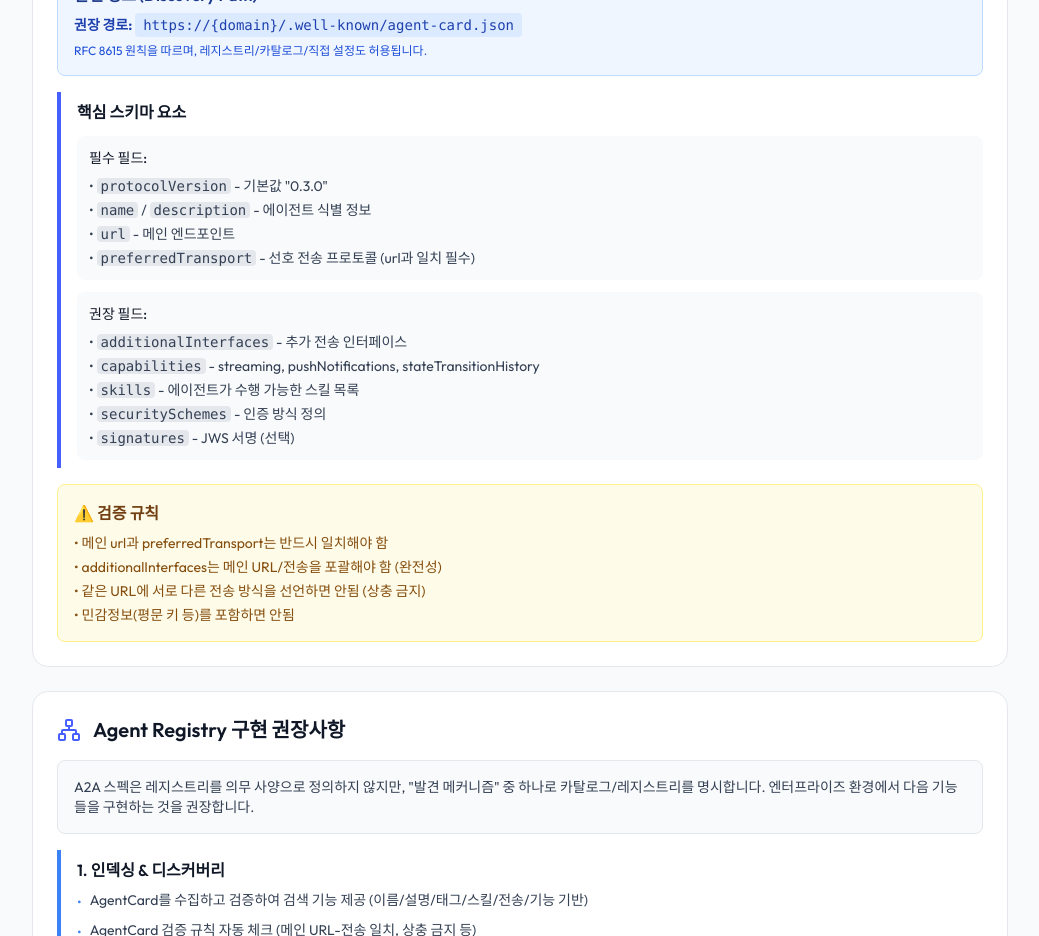
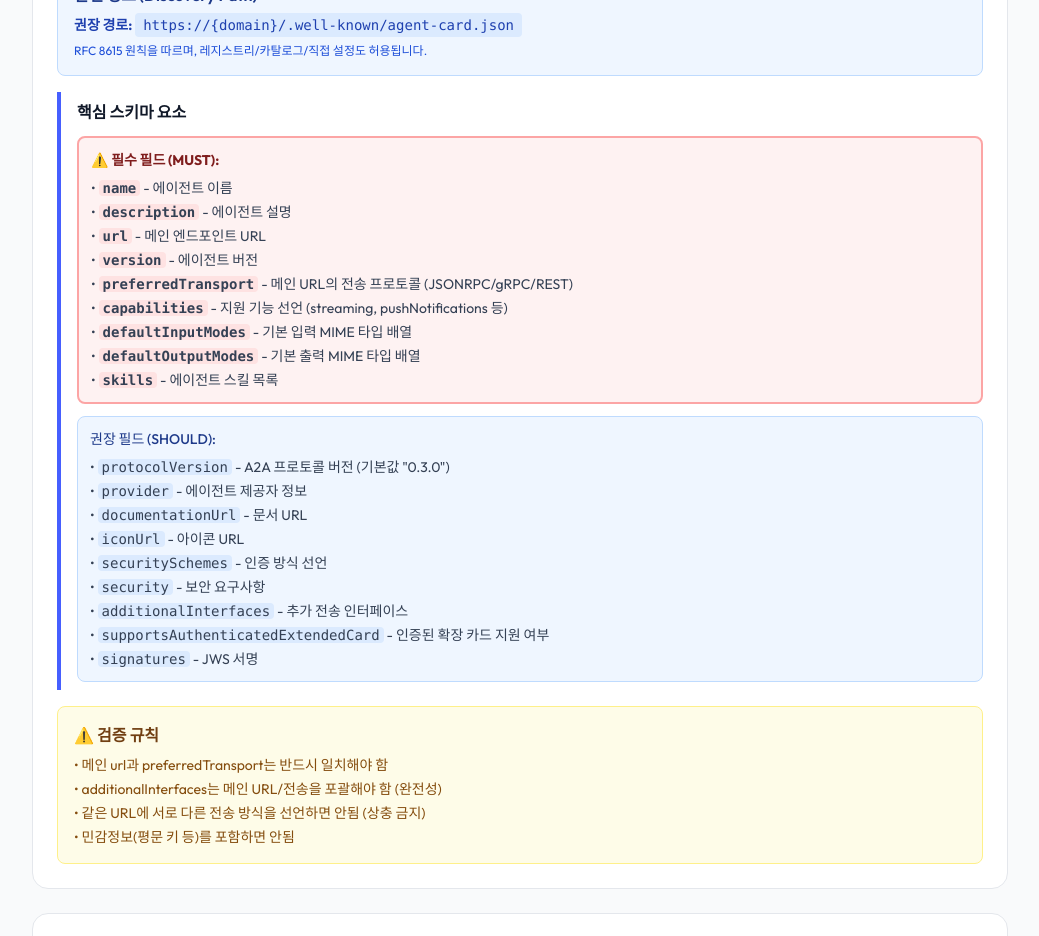
Before and after one commit to AAG-Dev-space/agent-registry, a React (Vite) app in the folder frontend/: page /wiki/terms-and-specs in a window 1280 px wide. Shown: the part 1460-2396 px from the top of the page, without its empty margins (120-1159 px from the left). Built offline with nearby package versions, Linux system fonts and the light colour scheme; no server answers.

Commit message:
refactor wiki pages followed by a2a spec
- refactor wiki pages followed by a2a spec

```diff
--- a/frontend/src/pages/wiki/HowToUse.tsx
+++ b/frontend/src/pages/wiki/HowToUse.tsx
@@ -27,27 +27,27 @@ export default function HowToUse() {
   };
 
   const exampleAgentCard = {
+    protocolVersion: "0.3.0",
     name: "chatbot-assistant",
     description: "A general-purpose conversational AI assistant that can help with various tasks including answering questions, providing information, and engaging in natural dialogue",
     url: "https://api.example.com/chatbot",
     version: "1.2.0",
-    protocol_version: "0.3.0",
-    preferred_transport: "JSONRPC",
+    preferredTransport: "JSONRPC",
     capabilities: {
       streaming: true,
-      push_notifications: false,
-      state_transition_history: true
+      pushNotifications: false,
+      stateTransitionHistory: true
     },
-    default_input_modes: ["text"],
-    default_output_modes: ["text"],
+    defaultInputModes: ["text/plain"],
+    defaultOutputModes: ["text/plain"],
     skills: [
       {
         id: "conversation",
         name: "Conversation",
         description: "Natural language conversation and dialogue",
         tags: ["conversation", "chat", "dialogue", "NLP"],
-        input_modes: ["text"],
-        output_modes: ["text"],
+        inputModes: ["text/plain"],
+        outputModes: ["text/plain"],
         examples: [
           "Let's talk about the weather",
           "Tell me a joke"
@@ -58,8 +58,8 @@ export default function HowToUse() {
         name: "Question Answering",
         description: "Answer factual questions across various domains",
         tags: ["QA", "knowledge", "information-retrieval"],
-        input_modes: ["text"],
-        output_modes: ["text"],
+        inputModes: ["text/plain"],
+        outputModes: ["text/plain"],
         examples: [
           "What is the capital of France?",
           "How does photosynthesis work?"
@@ -207,73 +207,72 @@ export default function HowToUse() {
                   </code>
                 </div>
 
-                {/* Protocol Version */}
+                {/* Preferred Transport */}
                 <div className="border-l-4 border-brand-500 pl-4 py-2">
                   <h3 className="font-semibold text-gray-900 mb-1">
-                    {t('프로토콜 버전', 'Protocol Version')} <span className="text-error-500">*</span>
+                    {t('전송 프로토콜', 'Preferred Transport')} <span className="text-error-500">*</span>
                   </h3>
                   <p className="text-sm text-gray-600 mb-2">
                     {t(
-                      '에이전트가 지원하는 A2A 프로토콜 버전입니다. 현재는 0.3.0을 사용하세요.',
-                      'A2A protocol version your agent supports. Use 0.3.0 for now.'
+                      '에이전트가 사용하는 통신 프로토콜입니다. A2A v0.3.0에서 지원하는 3가지 중 하나를 선택하세요.',
+                      'Communication protocol your agent uses. Choose one of the 3 protocols supported by A2A v0.3.0.'
+                    )}
+                  </p>
+                  <div className="flex flex-wrap gap-2">
+                    <code className="text-xs bg-blue-100 px-2 py-1 rounded text-blue-700 font-semibold">JSONRPC</code>
+                    <code className="text-xs bg-green-100 px-2 py-1 rounded text-green-700 font-semibold">gRPC</code>
+                    <code className="text-xs bg-purple-100 px-2 py-1 rounded text-purple-700 font-semibold">REST</code>
+                  </div>
+                </div>
+
+                {/* Capabilities */}
+                <div className="border-l-4 border-brand-500 pl-4 py-2">
+                  <h3 className="font-semibold text-gray-900 mb-1">
+                    {t('기능 선언', 'Capabilities')} <span className="text-error-500">*</span>
+                  </h3>
+                  <p className="text-sm text-gray-600 mb-2">
+                    {t(
+                      '에이전트가 지원하는 선택적 기능을 선언합니다. 필수 필드이며, 각 기능을 지원하지 않을 경우 false로 설정하세요.',
+                      'Declare optional capabilities your agent supports. This is a required field; set to false if not supported.'
+                    )}
+                  </p>
+                  <ul className="text-sm text-gray-600 space-y-1 ml-4 list-disc">
+                    <li><strong>streaming:</strong> {t('실시간 스트리밍 응답 지원', 'Real-time streaming responses')}</li>
+                    <li><strong>pushNotifications:</strong> {t('클라이언트에 푸시 알림 전송 가능', 'Can send push notifications to clients')}</li>
+                    <li><strong>stateTransitionHistory:</strong> {t('상태 전환 이력 추적', 'Tracks state transition history')}</li>
+                  </ul>
+                </div>
+
+                {/* Input/Output Modes */}
+                <div className="border-l-4 border-brand-500 pl-4 py-2">
+                  <h3 className="font-semibold text-gray-900 mb-1">
+                    {t('입출력 MIME 타입', 'Default Input/Output Modes')} <span className="text-error-500">*</span>
+                  </h3>
+                  <p className="text-sm text-gray-600 mb-2">
+                    {t(
+                      '에이전트가 지원하는 기본 입력/출력 MIME 타입 배열입니다. 모든 스킬에 공통으로 적용됩니다.',
+                      'Array of default input/output MIME types supported by the agent. Applies to all skills.'
+                    )}
+                  </p>
+                  <code className="text-xs bg-gray-100 px-2 py-1 rounded text-gray-700">
+                    {t('예시:', 'Example:')} ["text/plain"], ["application/json"], ["image/png"]
+                  </code>
+                </div>
+
+                {/* Protocol Version */}
+                <div className="border-l-4 border-gray-400 pl-4 py-2">
+                  <h3 className="font-semibold text-gray-900 mb-1">
+                    {t('프로토콜 버전', 'Protocol Version')} <span className="text-gray-400 text-sm">{t('(권장)', '(Recommended)')}</span>
+                  </h3>
+                  <p className="text-sm text-gray-600 mb-2">
+                    {t(
+                      '에이전트가 지원하는 A2A 프로토콜 버전입니다. 생략 시 기본값 "0.3.0"이 사용됩니다.',
+                      'A2A protocol version your agent supports. Defaults to "0.3.0" if omitted.'
                     )}
                   </p>
                   <code className="text-xs bg-gray-100 px-2 py-1 rounded text-gray-700">
                     {t('예시:', 'Example:')} 0.3.0
                   </code>
-                </div>
-
-                {/* Preferred Transport */}
-                <div className="border-l-4 border-brand-500 pl-4 py-2">
-                  <h3 className="font-semibold text-gray-900 mb-1">
-                    {t('전송 방법', 'Preferred Transport')} <span className="text-error-500">*</span>
-                  </h3>
-                  <p className="text-sm text-gray-600 mb-2">
-                    {t(
-                      '에이전트가 사용하는 통신 프로토콜입니다.',
-                      'Communication protocol your agent uses.'
-                    )}
-                  </p>
-                  <div className="flex flex-wrap gap-2">
-                    <code className="text-xs bg-blue-100 px-2 py-1 rounded text-blue-700">JSONRPC</code>
-                    <code className="text-xs bg-green-100 px-2 py-1 rounded text-green-700">REST</code>
-                    <code className="text-xs bg-purple-100 px-2 py-1 rounded text-purple-700">GRPC</code>
-                    <code className="text-xs bg-orange-100 px-2 py-1 rounded text-orange-700">GraphQL</code>
-                  </div>
-                </div>
-
-                {/* Input/Output Modes */}
-                <div className="border-l-4 border-gray-400 pl-4 py-2">
-                  <h3 className="font-semibold text-gray-900 mb-1">
-                    {t('입출력 모드', 'Input/Output Modes')} <span className="text-gray-400 text-sm">{t('(선택)', '(Optional)')}</span>
-                  </h3>
-                  <p className="text-sm text-gray-600 mb-2">
-                    {t(
-                      '에이전트가 지원하는 기본 입력/출력 데이터 형식입니다.',
-                      'Default input/output data formats your agent supports.'
-                    )}
-                  </p>
-                  <code className="text-xs bg-gray-100 px-2 py-1 rounded text-gray-700">
-                    {t('예시:', 'Example:')} text, audio, video, structured, image
-                  </code>
-                </div>
-
-                {/* Capabilities */}
-                <div className="border-l-4 border-gray-400 pl-4 py-2">
-                  <h3 className="font-semibold text-gray-900 mb-1">
-                    {t('기능', 'Capabilities')} <span className="text-gray-400 text-sm">{t('(선택)', '(Optional)')}</span>
-                  </h3>
-                  <p className="text-sm text-gray-600 mb-2">
-                    {t(
-                      '에이전트가 지원하는 고급 기능을 활성화합니다.',
-                      'Enable advanced features your agent supports.'
-                    )}
-                  </p>
-                  <ul className="text-sm text-gray-600 space-y-1 ml-4 list-disc">
-                    <li><strong>Streaming:</strong> {t('실시간 스트리밍 응답 지원', 'Real-time streaming responses')}</li>
-                    <li><strong>Push Notifications:</strong> {t('클라이언트에 푸시 알림 전송 가능', 'Can send push notifications to clients')}</li>
-                    <li><strong>State History:</strong> {t('상태 전환 이력 추적', 'Tracks state transition history')}</li>
-                  </ul>
                 </div>
 
                 {/* Skills */}
@@ -408,7 +407,7 @@ export default function HowToUse() {
                 {/* JSONRPC Example */}
                 <div className="mb-4">
                   <p className="text-sm font-medium text-gray-900 mb-2">
-                    {t('JSONRPC 방식:', 'JSONRPC Method:')}
+                    {t('JSONRPC 2.0 방식:', 'JSONRPC 2.0 Method:')}
                   </p>
                   <div className="relative">
                     <div className="bg-gray-900 rounded-lg p-4 overflow-x-auto">
@@ -419,17 +418,20 @@ export default function HowToUse() {
   "jsonrpc": "2.0",
   "method": "message/send",
   "params": {
-    "message": {
+    "skillId": "conversation",
+    "messages": [
+      {
         "role": "user",
         "parts": [
           {
             "type": "text",
-          "content": "Tell me a joke"
+            "text": "Tell me a joke"
           }
         ]
       }
+    ]
   },
-  "id": "1"
+  "id": 1
 }'`}
                       </pre>
                     </div>
@@ -441,17 +443,20 @@ export default function HowToUse() {
   "jsonrpc": "2.0",
   "method": "message/send",
   "params": {
-    "message": {
+    "skillId": "conversation",
+    "messages": [
+      {
         "role": "user",
         "parts": [
           {
             "type": "text",
-          "content": "Tell me a joke"
+            "text": "Tell me a joke"
           }
         ]
       }
+    ]
   },
-  "id": "1"
+  "id": 1
 }'`;
                         copyToClipboard(cmd);
                       }}
@@ -471,17 +476,16 @@ export default function HowToUse() {
 {`{
   "jsonrpc": "2.0",
   "result": {
-    "message": {
-      "role": "assistant",
-      "parts": [
+    "taskId": "task-123",
+    "status": "completed",
+    "artifacts": [
       {
         "type": "text",
-          "content": "Why did the AI go to therapy? Because it had too many unresolved dependencies!"
+        "text": "Why did the AI go to therapy? Because it had too many unresolved dependencies!"
       }
     ]
-    }
   },
-  "id": "1"
+  "id": 1
 }`}
                   </pre>
                 </div>
@@ -546,20 +550,26 @@ export default function HowToUse() {
                 <ul className="text-xs text-blue-700 space-y-1 ml-4 list-disc">
                   <li>
                     {t(
-                      'capabilities.streaming이 true인 경우 실시간 스트리밍 응답을 받을 수 있습니다',
-                      'If capabilities.streaming is true, you can receive real-time streaming responses'
+                      'capabilities.streaming이 true인 경우 message/stream 메서드로 실시간 스트리밍 응답을 받을 수 있습니다',
+                      'If capabilities.streaming is true, you can receive real-time streaming responses via message/stream method'
                     )}
                   </li>
                   <li>
                     {t(
-                      'default_input_modes와 default_output_modes를 확인하여 지원되는 데이터 형식을 파악하세요',
-                      'Check default_input_modes and default_output_modes to understand supported data formats'
+                      'defaultInputModes와 defaultOutputModes를 확인하여 지원되는 MIME 타입을 파악하세요',
+                      'Check defaultInputModes and defaultOutputModes to understand supported MIME types'
                     )}
                   </li>
                   <li>
                     {t(
-                      '각 스킬의 input_modes와 output_modes를 확인하여 특정 스킬에 맞는 데이터 형식을 사용하세요',
-                      'Check input_modes and output_modes of each skill to use appropriate data formats'
+                      '각 스킬의 inputModes와 outputModes를 확인하여 특정 스킬에 맞는 데이터 형식을 사용하세요',
+                      'Check inputModes and outputModes of each skill to use appropriate data formats'
+                    )}
+                  </li>
+                  <li>
+                    {t(
+                      'A2A v0.3.0은 tasks/get, tasks/cancel 메서드도 제공하여 작업 상태 조회 및 취소가 가능합니다',
+                      'A2A v0.3.0 also provides tasks/get and tasks/cancel methods for task status queries and cancellation'
                     )}
                   </li>
                 </ul>
--- a/frontend/src/pages/wiki/TermsAndSpecs.tsx
+++ b/frontend/src/pages/wiki/TermsAndSpecs.tsx
@@ -228,24 +228,33 @@ export default function TermsAndSpecs() {
                   {t('핵심 스키마 요소', 'Core Schema Elements')}
                 </h3>
                 <div className="space-y-3">
-                  <div className="bg-gray-50 rounded-lg p-3">
-                    <p className="text-sm font-medium text-gray-900 mb-2">{t('필수 필드:', 'Required Fields:')}</p>
+                  <div className="bg-red-50 rounded-lg p-3 border-2 border-red-300">
+                    <p className="text-sm font-bold text-red-900 mb-2">⚠️ {t('필수 필드 (MUST):', 'Required Fields (MUST):')}</p>
                     <ul className="space-y-1 text-sm text-gray-700">
-                      <li>• <code className="bg-gray-200 px-1 rounded">protocolVersion</code> - {t('기본값 "0.3.0"', 'Default "0.3.0"')}</li>
-                      <li>• <code className="bg-gray-200 px-1 rounded">name</code> / <code className="bg-gray-200 px-1 rounded">description</code> - {t('에이전트 식별 정보', 'Agent identification')}</li>
-                      <li>• <code className="bg-gray-200 px-1 rounded">url</code> - {t('메인 엔드포인트', 'Main endpoint')}</li>
-                      <li>• <code className="bg-gray-200 px-1 rounded">preferredTransport</code> - {t('선호 전송 프로토콜 (url과 일치 필수)', 'Preferred transport (must match url)')}</li>
+                      <li>• <code className="bg-red-100 px-1 rounded font-semibold">name</code> - {t('에이전트 이름', 'Agent name')}</li>
+                      <li>• <code className="bg-red-100 px-1 rounded font-semibold">description</code> - {t('에이전트 설명', 'Agent description')}</li>
+                      <li>• <code className="bg-red-100 px-1 rounded font-semibold">url</code> - {t('메인 엔드포인트 URL', 'Main endpoint URL')}</li>
+                      <li>• <code className="bg-red-100 px-1 rounded font-semibold">version</code> - {t('에이전트 버전', 'Agent version')}</li>
+                      <li>• <code className="bg-red-100 px-1 rounded font-semibold">preferredTransport</code> - {t('메인 URL의 전송 프로토콜', 'Transport protocol for main URL')} (JSONRPC/gRPC/REST)</li>
+                      <li>• <code className="bg-red-100 px-1 rounded font-semibold">capabilities</code> - {t('지원 기능 선언', 'Supported capabilities declaration')} (streaming, pushNotifications 등)</li>
+                      <li>• <code className="bg-red-100 px-1 rounded font-semibold">defaultInputModes</code> - {t('기본 입력 MIME 타입 배열', 'Default input MIME types array')}</li>
+                      <li>• <code className="bg-red-100 px-1 rounded font-semibold">defaultOutputModes</code> - {t('기본 출력 MIME 타입 배열', 'Default output MIME types array')}</li>
+                      <li>• <code className="bg-red-100 px-1 rounded font-semibold">skills</code> - {t('에이전트 스킬 목록', 'Agent skills array')}</li>
                     </ul>
                   </div>
 
-                  <div className="bg-gray-50 rounded-lg p-3">
-                    <p className="text-sm font-medium text-gray-900 mb-2">{t('권장 필드:', 'Recommended Fields:')}</p>
+                  <div className="bg-blue-50 rounded-lg p-3 border border-blue-200">
+                    <p className="text-sm font-medium text-blue-900 mb-2">{t('권장 필드 (SHOULD):', 'Recommended Fields (SHOULD):')}</p>
                     <ul className="space-y-1 text-sm text-gray-700">
-                      <li>• <code className="bg-gray-200 px-1 rounded">additionalInterfaces</code> - {t('추가 전송 인터페이스', 'Additional transport interfaces')}</li>
-                      <li>• <code className="bg-gray-200 px-1 rounded">capabilities</code> - streaming, pushNotifications, stateTransitionHistory</li>
-                      <li>• <code className="bg-gray-200 px-1 rounded">skills</code> - {t('에이전트가 수행 가능한 스킬 목록', 'List of skills the agent can perform')}</li>
-                      <li>• <code className="bg-gray-200 px-1 rounded">securitySchemes</code> - {t('인증 방식 정의', 'Authentication method definition')}</li>
-                      <li>• <code className="bg-gray-200 px-1 rounded">signatures</code> - {t('JWS 서명 (선택)', 'JWS signature (optional)')}</li>
+                      <li>• <code className="bg-blue-100 px-1 rounded">protocolVersion</code> - {t('A2A 프로토콜 버전 (기본값 "0.3.0")', 'A2A protocol version (defaults to "0.3.0")')}</li>
+                      <li>• <code className="bg-blue-100 px-1 rounded">provider</code> - {t('에이전트 제공자 정보', 'Agent provider information')}</li>
+                      <li>• <code className="bg-blue-100 px-1 rounded">documentationUrl</code> - {t('문서 URL', 'Documentation URL')}</li>
+                      <li>• <code className="bg-blue-100 px-1 rounded">iconUrl</code> - {t('아이콘 URL', 'Icon URL')}</li>
+                      <li>• <code className="bg-blue-100 px-1 rounded">securitySchemes</code> - {t('인증 방식 선언', 'Security schemes declaration')}</li>
+                      <li>• <code className="bg-blue-100 px-1 rounded">security</code> - {t('보안 요구사항', 'Security requirements')}</li>
+                      <li>• <code className="bg-blue-100 px-1 rounded">additionalInterfaces</code> - {t('추가 전송 인터페이스', 'Additional transport interfaces')}</li>
+                      <li>• <code className="bg-blue-100 px-1 rounded">supportsAuthenticatedExtendedCard</code> - {t('인증된 확장 카드 지원 여부', 'Supports authenticated extended card')}</li>
+                      <li>• <code className="bg-blue-100 px-1 rounded">signatures</code> - {t('JWS 서명', 'JWS signatures')}</li>
                     </ul>
                   </div>
                 </div>
```
Lines whose indentation alone changed are shown as unchanged.
